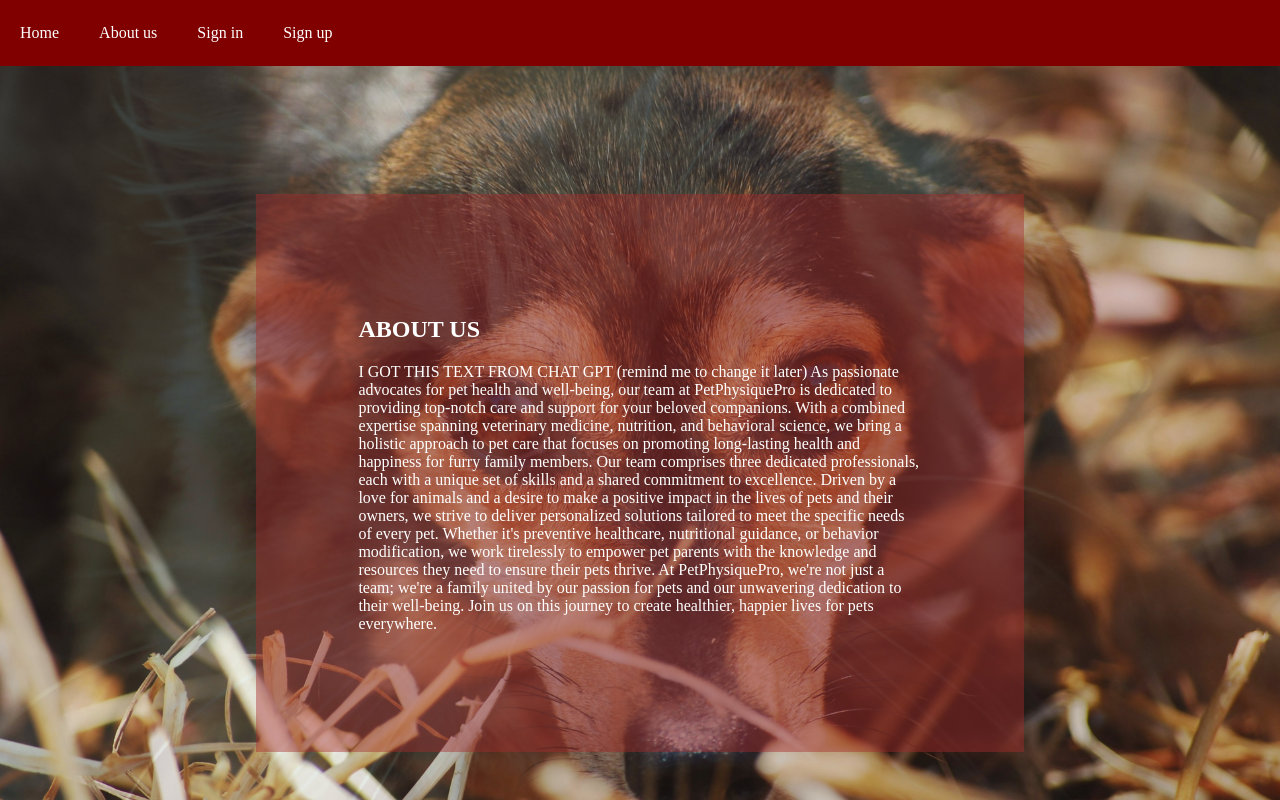
After one commit to DeFatso/PetPhysique-Pro, a Flask app: page /about-us in a window 1280 px wide. The commit adds this page. Run offline with Flask 3, Linux system fonts and the light colour scheme.

Commit message:
created about us

```diff
--- a/pet-physique-pro-backend/app.py
+++ b/pet-physique-pro-backend/app.py
@@ -45,6 +45,11 @@ def signin():
 def create_pet_page():
     return render_template('create_pet.html')
 
+"""About us page"""
+@app.route('/about-us')
+def about_us():
+    return render_template('about_us.html')
+
 # Run the Flask app
 if __name__ == '__main__':
      # Importing db here ensures it's imported within the application context.
--- /dev/null
+++ b/pet-physique-pro-backend/static/styles/about_us.css
@@ -0,0 +1,41 @@
+@keyframes changeBackground {
+    0% { background-image: url("../images/background_image_1.jpeg"); }
+    33.33% { background-image: url("../images/background_image_3.jpeg"); }
+    66.66% { background-image: url("../images/background_image_2.jpeg"); }
+    100% { background-image: url("../images/background_image_4.jpeg"); }
+}
+
+body {
+    animation: changeBackground 9s infinite;
+    background-size: cover;
+    background-repeat: no-repeat;
+    margin: 0;
+    padding: 0%;
+}
+
+nav {
+    display: flex;
+    width: 100%;
+    background-color: maroon;
+    padding-top: 10px;
+    padding-bottom: 10px;
+    overflow: hidden;
+}
+
+nav a {
+    float: left;
+    display: block;
+    color: white;
+    text-align: center;
+    padding: 14px 20px;
+    text-decoration: none;
+}
+
+#about_us {
+    color: #ffffff;
+    padding: 8% 8%;
+    margin-left: 20%;
+    margin-right: 20%;
+    margin-top: 10%;
+    background-color: rgba(165, 42, 42, 0.431);
+}
--- /dev/null
+++ b/pet-physique-pro-backend/templates/about_us.html
@@ -0,0 +1,21 @@
+<!DOCTYPE html>
+<html lang="en">
+<head>
+    <meta charset="UTF-8">
+    <meta name="viewport" content="width=device-width, initial-scale=1.0">
+    <title>About us</title>
+    <link rel="stylesheet" href="../static/styles/about_us.css">
+    <nav>
+        <a href="/">Home</a>
+        <a href="">About us</a>
+        <a href="/login">Sign in</a>
+        <a href="/sign-up">Sign up</a>
+    </nav>
+</head>
+<body>
+    <div id="about_us">
+        <h2>ABOUT US</h2>
+        <p> I GOT THIS TEXT FROM CHAT GPT (remind me to change it later) As passionate advocates for pet health and well-being, our team at PetPhysiquePro is dedicated to providing top-notch care and support for your beloved companions. With a combined expertise spanning veterinary medicine, nutrition, and behavioral science, we bring a holistic approach to pet care that focuses on promoting long-lasting health and happiness for furry family members. Our team comprises three dedicated professionals, each with a unique set of skills and a shared commitment to excellence. Driven by a love for animals and a desire to make a positive impact in the lives of pets and their owners, we strive to deliver personalized solutions tailored to meet the specific needs of every pet. Whether it's preventive healthcare, nutritional guidance, or behavior modification, we work tirelessly to empower pet parents with the knowledge and resources they need to ensure their pets thrive. At PetPhysiquePro, we're not just a team; we're a family united by our passion for pets and our unwavering dedication to their well-being. Join us on this journey to create healthier, happier lives for pets everywhere.</p>
+    </div>
+</body>
+</html>
--- a/pet-physique-pro-backend/templates/create_pet.html
+++ b/pet-physique-pro-backend/templates/create_pet.html
@@ -13,6 +13,7 @@
     </nav>
 </head>
 <body>
+    <div id="body">
         <h1>Create New Pet</h1>
         <form id="createPetForm">
             <label for="type">Type:&nbsp;&nbsp;&nbsp;&nbsp;</label>
@@ -60,5 +61,6 @@
                 }
             }
         </script>
+    </div>
 </body>
 </html>
--- a/pet-physique-pro-backend/templates/home.html
+++ b/pet-physique-pro-backend/templates/home.html
@@ -9,7 +9,7 @@
 <body>
     <nav>
         <a href="/">Home</a>
-        <a href="">About us</a>
+        <a href="/about-us">About us</a>
         <a href="/login">Sign in</a>
         <a href="/sign-up">Sign up</a>
     </nav>
```
Also changed, not shown: pet-physique-pro-backend/static/styles/create_pet.css (+30 -3 lines), pet-physique-pro-backend/static/images/background_image_1.jpeg (added), pet-physique-pro-backend/static/images/background_image_2.jpeg (added), pet-physique-pro-backend/static/images/background_image_3.jpeg (added), pet-physique-pro-backend/static/images/background_image_4.jpeg (added). Lines whose indentation alone changed are shown as unchanged.
